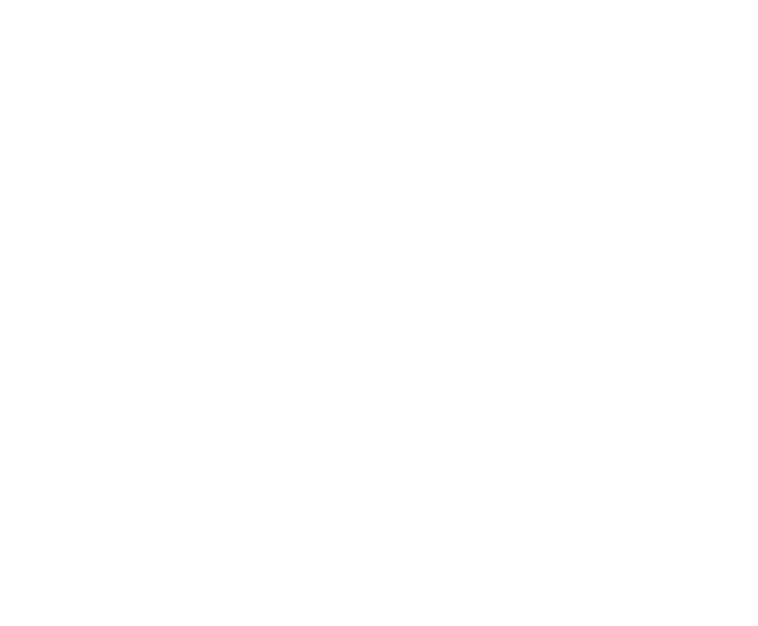
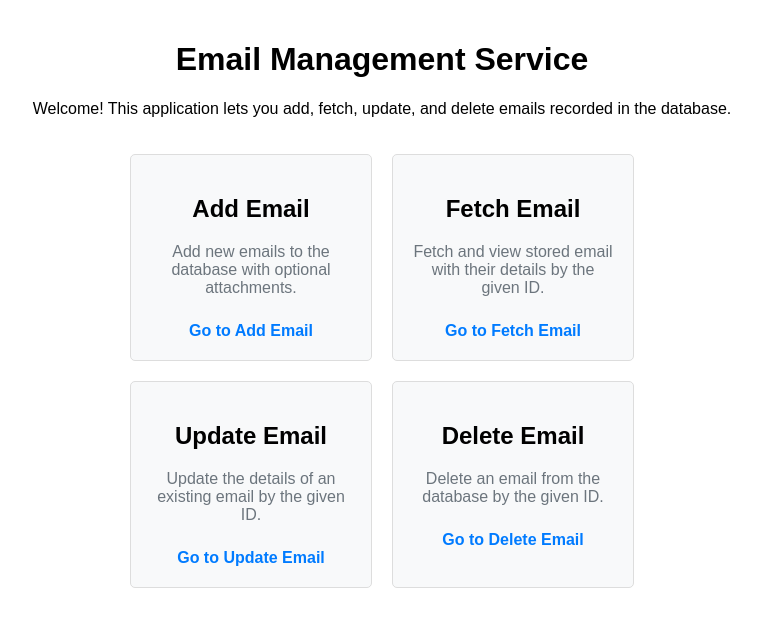
Before and after one commit to davidhjh/email-management-system, a React (Create React App) app in the folder email-service-frontend/: page / in a window 1280 px wide. Before the commit this address had no page. Shown: the top 626 px of the page, without its empty margins (258-1016 px from the left). Built offline with nearby package versions, Linux system fonts and the light colour scheme.

Commit message:
Added homepage with links to other components.

```diff
--- a/email-service-frontend/src/App.js
+++ b/email-service-frontend/src/App.js
@@ -4,17 +4,22 @@
 import FetchEmailById from "./components/FetchEmailById";
 import DeleteEmailById from "./components/DeleteEmailById";
 import UpdateEmailForm from "./components/UpdateEmailForm";
+import HomePage from "./components/HomePage";
+import "./App.css";
 
 const App = () => {
   return (
-    <Router>
+  <Router>
+    <div className="App">
       <Routes>
+        <Route path="/" element={<HomePage />} />
         <Route path="/add-email" element={<AddEmailForm />} />
         <Route path="/fetch-email" element={<FetchEmailById />} />
         <Route path="/delete-email" element={<DeleteEmailById />} />
         <Route path="/update-email" element={<UpdateEmailForm />} />
       </Routes>
-    </Router>
+    </div>
+  </Router>
   );
 };
 
--- a/email-service-frontend/src/components/AddEmailForm.js
+++ b/email-service-frontend/src/components/AddEmailForm.js
@@ -1,6 +1,6 @@
 import React, { useState } from "react";
 import axios from "axios";
-import "./../styles/AddEmailForm.css";
+import "./../styles/EmailForm.css";
 
 const AddEmailForm = () => {
   const [email, setEmail] = useState({
--- a/email-service-frontend/src/components/DeleteEmailById.js
+++ b/email-service-frontend/src/components/DeleteEmailById.js
@@ -1,5 +1,6 @@
 import React, { useState } from "react";
 import axios from "axios";
+import "./../styles/EmailForm.css";
 
 const DeleteEmailById = () => {
   const [emailId, setEmailId] = useState("");
--- a/email-service-frontend/src/components/FetchEmailById.js
+++ b/email-service-frontend/src/components/FetchEmailById.js
@@ -1,5 +1,6 @@
 import React, { useState } from "react";
 import axios from "axios";
+import "./../styles/EmailForm.css";
 
 const FetchEmailById = () => {
   const [emailId, setEmailId] = useState("");
--- /dev/null
+++ b/email-service-frontend/src/components/HomePage.js
@@ -0,0 +1,40 @@
+import React from "react";
+import { Link } from "react-router-dom";
+import "./../styles/HomePage.css";
+
+const HomePage = () => {
+  return (
+    <div className="home-page">
+      <h1>Email Management Service</h1>
+      <p>Welcome! This application lets you add, fetch, update, and delete emails recorded in the database.</p>
+
+      <div className="feature-links">
+        <div className="feature-item">
+          <h2>Add Email</h2>
+          <p>Add new emails to the database with optional attachments.</p>
+          <Link to="/add-email" className="feature-link">Go to Add Email</Link>
+        </div>
+
+        <div className="feature-item">
+          <h2>Fetch Email</h2>
+          <p>Fetch and view stored email with their details by the given ID.</p>
+          <Link to="/fetch-email" className="feature-link">Go to Fetch Email</Link>
+        </div>
+
+        <div className="feature-item">
+          <h2>Update Email</h2>
+          <p>Update the details of an existing email by the given ID.</p>
+          <Link to="/update-email" className="feature-link">Go to Update Email</Link>
+        </div>
+
+        <div className="feature-item">
+          <h2>Delete Email</h2>
+          <p>Delete an email from the database by the given ID.</p>
+          <Link to="/delete-email" className="feature-link">Go to Delete Email</Link>
+        </div>
+      </div>
+    </div>
+  );
+};
+
+export default HomePage;
--- a/email-service-frontend/src/components/UpdateEmailForm.js
+++ b/email-service-frontend/src/components/UpdateEmailForm.js
@@ -1,5 +1,6 @@
 import React, { useState } from "react";
 import axios from "axios";
+import "./../styles/EmailForm.css";
 
 const UpdateEmailForm = () => {
   const [emailId, setEmailId] = useState("");
--- /dev/null
+++ b/email-service-frontend/src/styles/HomePage.css
@@ -0,0 +1,41 @@
+.home-page {
+    text-align: center;
+    padding: 20px;
+    font-family: Arial, sans-serif;
+}
+
+.feature-links {
+    display: grid;
+    grid-template-columns: 1fr 1fr; /* 1 fractional unit each */
+    gap: 20px;
+    width: fit-content;
+    padding: 20px;
+    margin: auto;
+}
+
+.feature-item {
+    background-color: #f8f9fa;
+    padding: 20px;
+    border: 1px solid #ddd;
+    border-radius: 5px;
+    width: 200px;
+    text-align: center;
+}
+
+.feature-item p {
+    margin-bottom: 15px;
+    color: #6c757d;
+}
+
+.feature-link {
+    text-decoration: none;
+    color: #007bff;
+    font-weight: bold;
+    display: inline-block;
+    margin-top: 10px;
+}
+
+.feature-link:hover {
+    color: #0056b3;
+    text-decoration: underline;
+}
```
Also changed, not shown: email-service-frontend/src/styles/EmailForm.css (renamed from email-service-frontend/src/styles/AddEmailForm.css).
